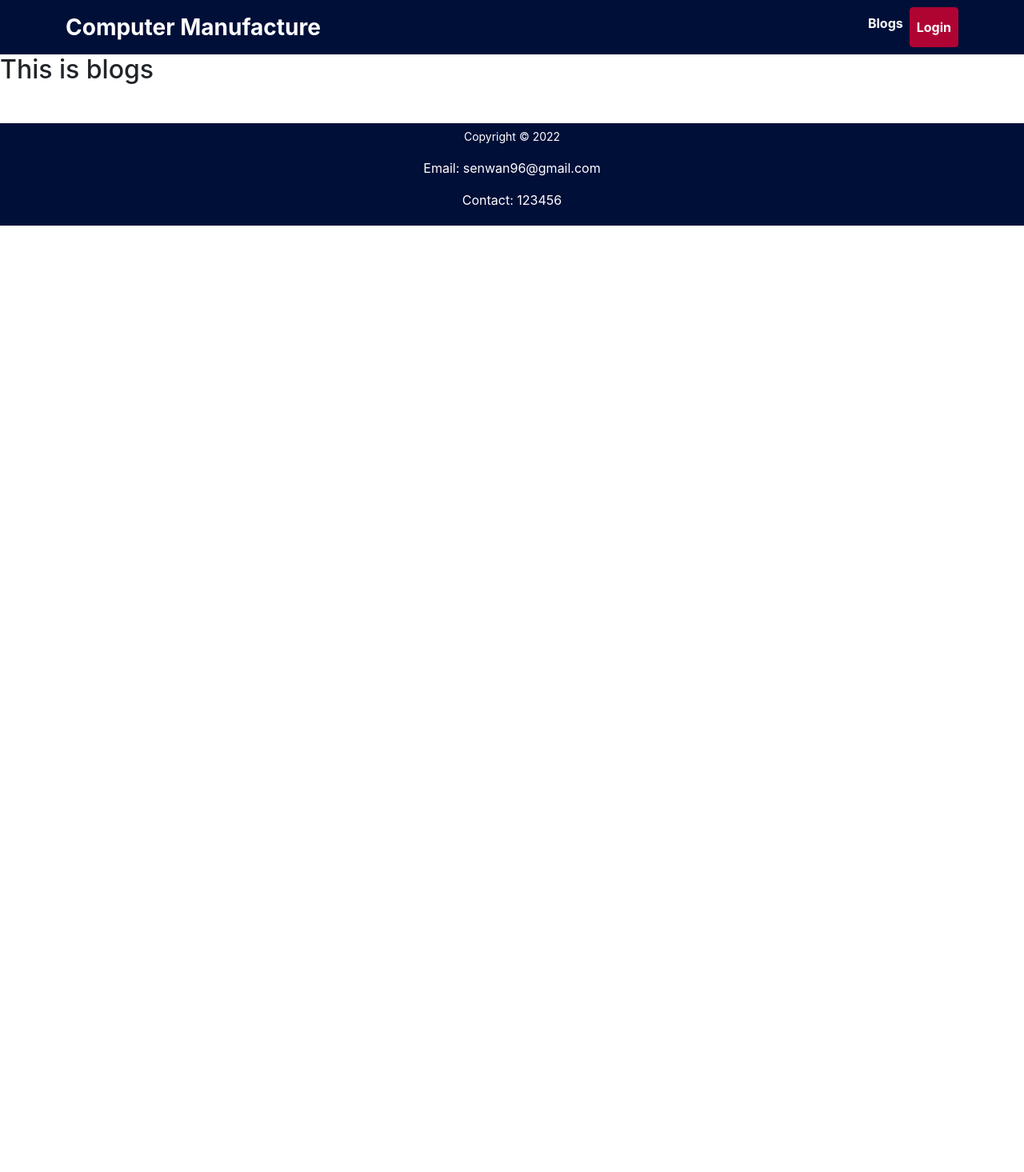
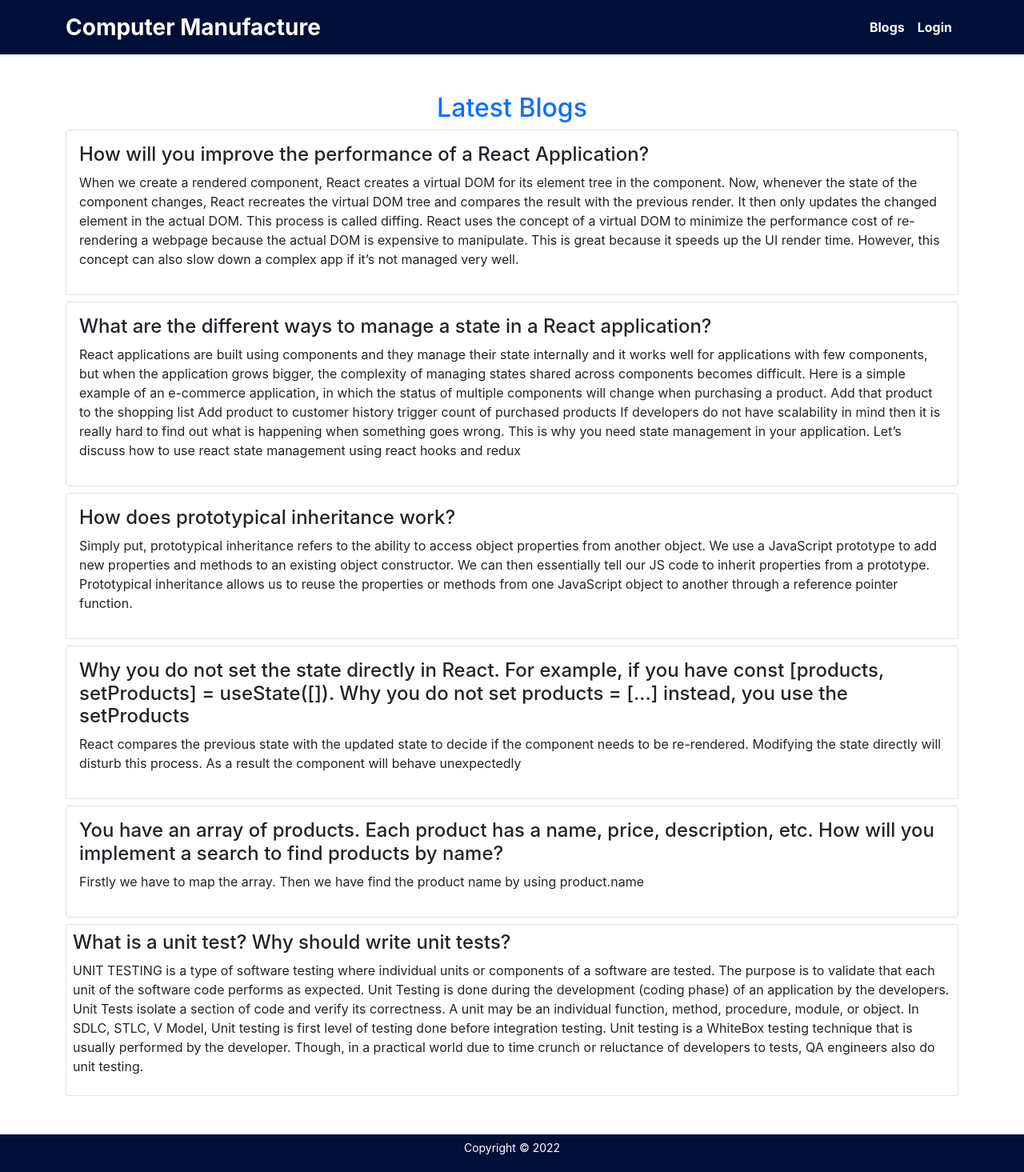
Before and after one commit to SenWan/manufacturer-management-client, a React (Create React App) app: page /blogs in a window 1280 px wide. Shown: the top 1465 px of the page at 80% size. Before the commit the page ends 800 px from the top, so only its background shows below. Built offline with nearby package versions, Linux system fonts and the light colour scheme; no server answers.

Commit message:
blogs section added

```diff
--- a/src/Blogs/Blogs.js
+++ b/src/Blogs/Blogs.js
@@ -2,8 +2,49 @@ import React from 'react';
 
 const Blogs = () => {
     return (
-        <div>
-            <h2>This is blogs</h2>
+        <div className='container mt-5'>
+            <h2 className='text-center text-primary'>Latest Blogs</h2>
+            <div className='border rounded p-3 mt2'>
+                <h4>How will you improve the performance of a React Application?</h4>
+                <p>When we create a rendered component, React creates a virtual DOM for its element tree in the component. Now, whenever the state of the component changes, React recreates the virtual DOM tree and compares the result with the previous render.
+
+                It then only updates the changed element in the actual DOM. This process is called diffing.
+
+                React uses the concept of a virtual DOM to minimize the performance cost of re-rendering a webpage because the actual DOM is expensive to manipulate.
+
+                This is great because it speeds up the UI render time. However, this concept can also slow down a complex app if it’s not managed very well.</p>
+            </div>
+            <div className='border rounded p-3 mt-2'>
+                <h4>What are the different ways to manage a state in a React application?</h4>
+                <p>React applications are built using components and they manage their state internally and it works well for applications with few components, but when the application grows bigger, the complexity of managing states shared across components becomes difficult.
+
+                Here is a simple example of an e-commerce application, in which the status of multiple components will change when purchasing a product.
+
+                Add that product to the shopping list
+                Add product to customer history
+                trigger count of purchased products
+                If developers do not have scalability in mind then it is really hard to find out what is happening when something goes wrong. This is why you need state management in your application.
+
+                Let’s discuss how to use react state management using react hooks and redux</p>
+            </div>
+            <div className='border rounded p-3 mt-2'>
+                <h4>How does prototypical inheritance work?</h4>
+                <p>Simply put, prototypical inheritance refers to the ability to access object properties from another object. We use a JavaScript prototype to add new properties and methods to an existing object constructor. We can then essentially tell our JS code to inherit properties from a prototype. Prototypical inheritance allows us to reuse the properties or methods from one JavaScript object to another through a reference pointer function.</p>
+            </div>
+            <div className='border rounded mt-2 p-3'>
+                <h4>Why you do not set the state directly in React. For example, if you have const [products, setProducts] = useState([]). Why you do not set products = [...] instead, you use the setProducts</h4>
+                <p>React compares the previous state with the updated state to decide if the component needs to be re-rendered. Modifying the state directly will disturb this process. As a result the component will behave unexpectedly</p>
+            </div>
+            <div className='rounded border mt-2 p-3'>
+                <h4>You have an array of products. Each product has a name, price, description, etc. How will you implement a search to find products by name?</h4>
+                <p>Firstly we have to map the array. Then we have find the product name by using product.name</p>
+            </div>
+            <div className='rounded border mt-2 p-2'>
+                <h4>What is a unit test? Why should write unit tests?</h4>
+                <p>UNIT TESTING is a type of software testing where individual units or components of a software are tested. The purpose is to validate that each unit of the software code performs as expected. Unit Testing is done during the development (coding phase) of an application by the developers. Unit Tests isolate a section of code and verify its correctness. A unit may be an individual function, method, procedure, module, or object.
+
+                In SDLC, STLC, V Model, Unit testing is first level of testing done before integration testing. Unit testing is a WhiteBox testing technique that is usually performed by the developer. Though, in a practical world due to time crunch or reluctance of developers to tests, QA engineers also do unit testing.</p>
+            </div>
         </div>
     );
 };
--- a/src/Pages/Shared/Header/Header.js
+++ b/src/Pages/Shared/Header/Header.js
@@ -26,7 +26,7 @@ const Header = () => {
                 user?
                 <button onClick={handleSingOut} className='btn text-white fw-bold fs-6 menu'>Signout</button>
                 :
-                <Nav.Link className='btn text-white menu fw-bold fs-6' eventKey={2} as={Link} to="login">
+                <Nav.Link className='text-white fw-bold fs-6 menu' eventKey={2} as={Link} to="login">
                     Login
                 </Nav.Link>
             }
```
